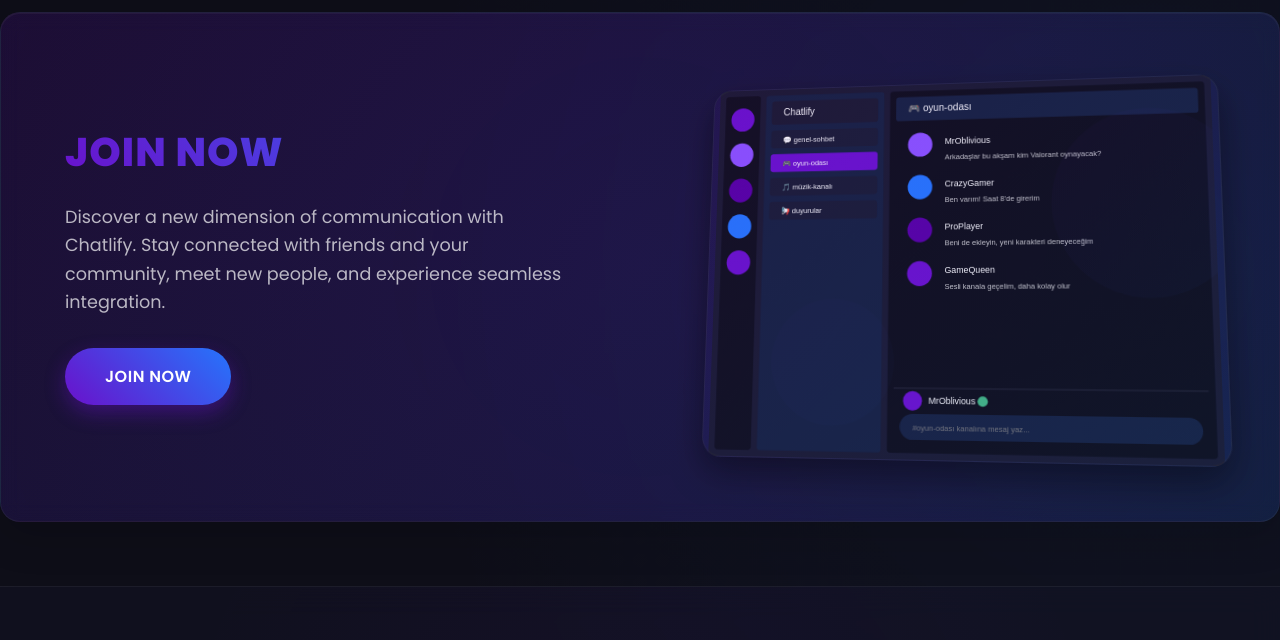
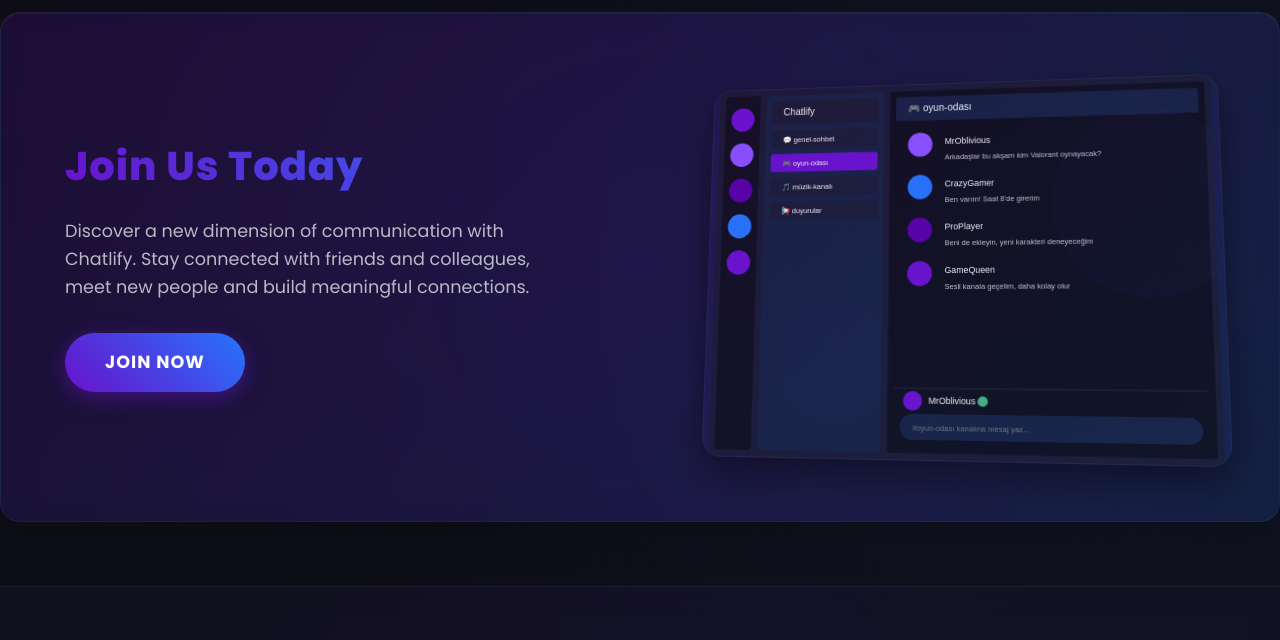
Before and after one commit to Chatlify/chatlify, a website: page home.html in a window 1280 px wide. Shown: the part 2600-3240 px from the top of the page. Drawn offline with Linux system fonts and the light colour scheme.

Commit message:
CTA paneli İngilizce'ye çevrildi ve buton stili iyileştirildi

```diff
--- a/css/style.css
+++ b/css/style.css
@@ -974,52 +974,6 @@
     line-height: 1.6;
 }
 
-/* Button styles */
-.btn {
-    display: inline-block;
-    padding: 1rem 2.5rem;
-    font-weight: 600;
-    text-align: center;
-    border-radius: 40px;
-    transition: all 0.3s ease;
-    letter-spacing: 0.5px;
-    font-size: 1rem;
-    text-transform: uppercase;
-}
-
-.btn-primary {
-    background: linear-gradient(45deg, var(--primary-color), var(--secondary-color));
-    color: white;
-    box-shadow: 0 8px 20px rgba(106, 17, 203, 0.4);
-    border: none;
-    position: relative;
-    overflow: hidden;
-    z-index: 1;
-}
-
-.btn-primary:before {
-    content: '';
-    position: absolute;
-    top: 0;
-    left: 0;
-    width: 100%;
-    height: 100%;
-    background: linear-gradient(45deg, var(--secondary-color), var(--primary-color));
-    z-index: -1;
-    opacity: 0;
-    transition: opacity 0.5s ease;
-}
-
-.btn-primary:hover {
-    transform: translateY(-5px);
-    box-shadow: 0 12px 30px rgba(106, 17, 203, 0.6);
-    color: white;
-}
-
-.btn-primary:hover:before {
-    opacity: 1;
-}
-
 .cta-image {
     width: 45%;
     position: relative;
@@ -1263,3 +1217,59 @@
         gap: 3rem;
     }
 }
+
+/* Buton stilleri */
+.btn {
+    display: inline-block;
+    font-weight: 600;
+    text-align: center;
+    text-decoration: none;
+    padding: 0.75rem 1.8rem;
+    font-size: 1rem;
+    line-height: 1.5;
+    border-radius: 30px;
+    transition: all 0.3s ease;
+    position: relative;
+    overflow: hidden;
+    z-index: 1;
+    box-shadow: 0 4px 15px rgba(0, 0, 0, 0.2);
+    letter-spacing: 0.5px;
+}
+
+.btn-primary {
+    background: linear-gradient(45deg, var(--primary-color), var(--secondary-color));
+    border: none;
+    color: #fff;
+    box-shadow: 0 5px 20px rgba(106, 17, 203, 0.5);
+}
+
+.btn-primary:hover {
+    box-shadow: 0 8px 25px rgba(106, 17, 203, 0.7);
+    transform: translateY(-3px);
+    color: #fff;
+}
+
+.btn-primary::after {
+    content: '';
+    position: absolute;
+    top: 0;
+    left: 0;
+    width: 100%;
+    height: 100%;
+    background: linear-gradient(45deg, var(--secondary-color), var(--primary-color));
+    z-index: -1;
+    opacity: 0;
+    transition: opacity 0.5s ease;
+}
+
+.btn-primary:hover::after {
+    opacity: 1;
+}
+
+.cta .btn {
+    padding: 1rem 2.5rem;
+    font-size: 1.1rem;
+    font-weight: 700;
+    text-transform: uppercase;
+    letter-spacing: 1px;
+}
--- a/home.html
+++ b/home.html
@@ -164,9 +164,9 @@
 
         <section class="cta">
             <div class="cta-content">
-                <h2>JOIN NOW</h2>
-                <p>Discover a new dimension of communication with Chatlify. Stay connected with friends and your
-                    community, meet new people, and experience seamless integration.</p>
+                <h2>Join Us Today</h2>
+                <p>Discover a new dimension of communication with Chatlify. Stay connected with friends and colleagues,
+                    meet new people and build meaningful connections.</p>
                 <a href="#" class="btn btn-primary">JOIN NOW</a>
             </div>
             <div class="cta-image">
```
